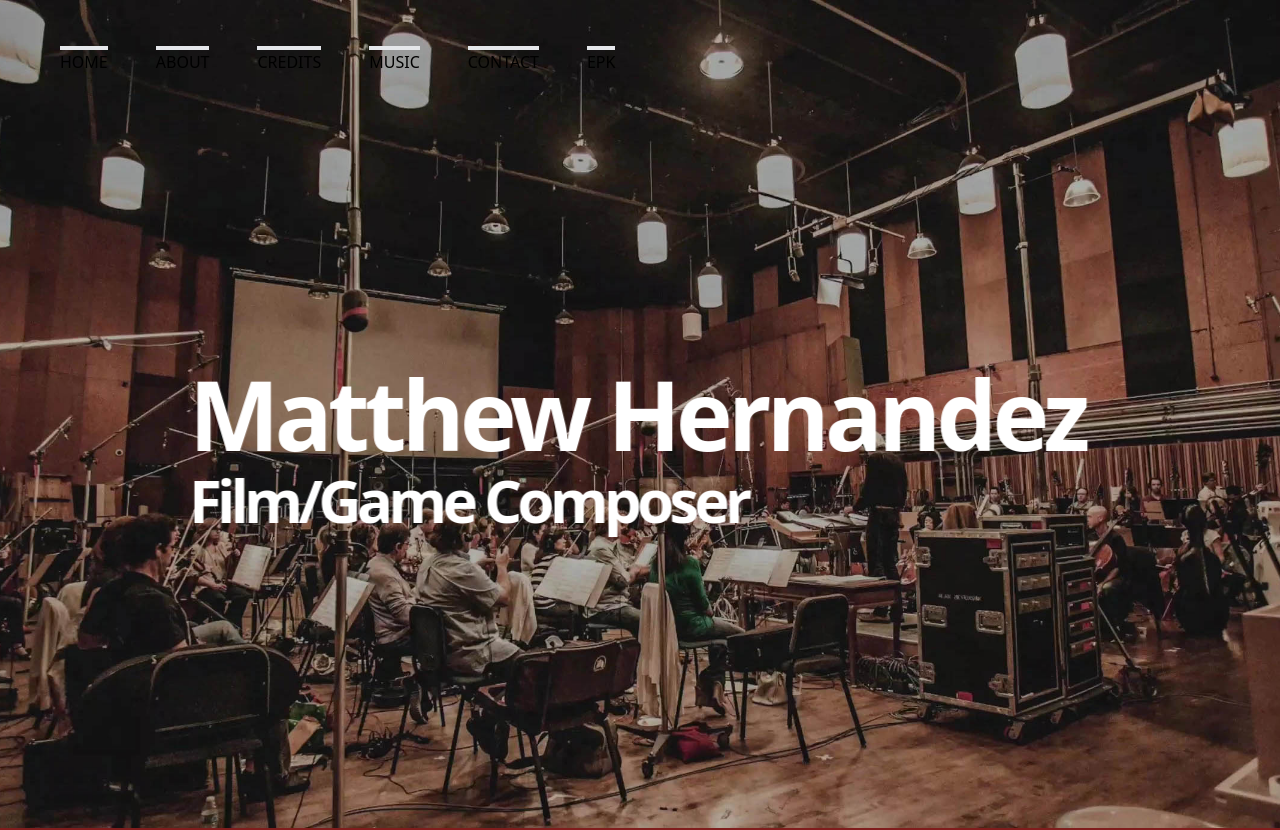
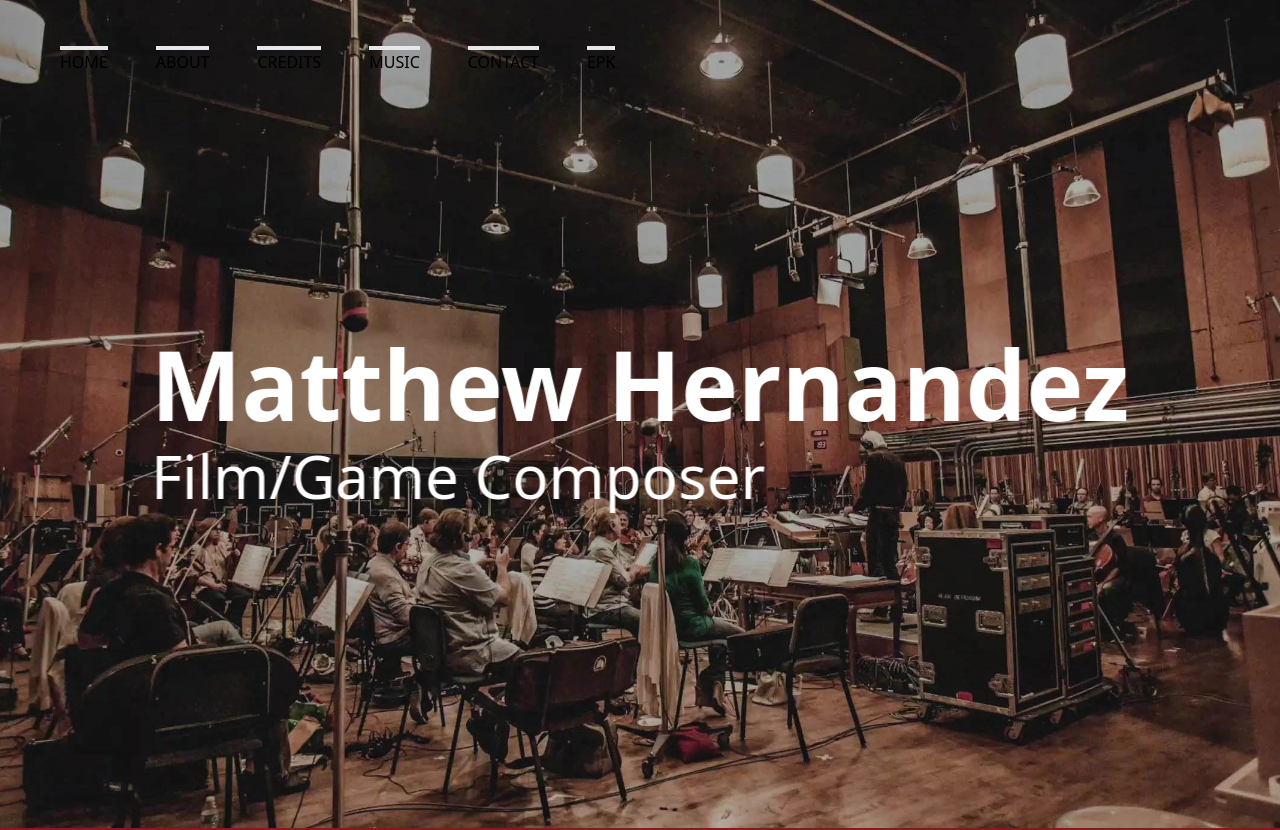
Before and after one commit to Cyber-Digital-llc/Matthews-Portfolio-Website-FE, a Next.js app: page / in a window 1280 px wide. Shown: the top 830 px of the page. Built offline with nearby package versions, Linux system fonts and the light colour scheme.

Commit message:
separated Trail logic out into its own component for global use

```diff
--- /dev/null
+++ b/components/Trail.jsx
@@ -0,0 +1,24 @@
+import React from 'react'
+import { useTrail, a } from '@react-spring/web'
+
+import styles from '../styles/Header.module.css'
+
+export const Trail = ({ open, children }) => {
+  const items = React.Children.toArray(children)
+  const trail = useTrail(items.length, {
+    config: { mass: 5, tension: 2000, friction: 200 },
+    opacity: open ? 1 : 0,
+    x: open ? 0 : 20,
+    height: open ? 110 : 0,
+    from: { opacity: 0, x: 20, height: 0 },
+  })
+  return (
+    <div>
+      {trail.map(({ height, ...style }, index) => (
+        <a.div key={index} className={styles.trailsText} style={style}>
+          <a.div style={{ height }}>{items[index]}</a.div>
+        </a.div>
+      ))}
+    </div>
+  )
+}
--- a/styles/Header.module.css
+++ b/styles/Header.module.css
@@ -1,19 +1,19 @@
 .trailsText {
     position: relative;
     width: 100%;
-    height: 80px;
-    line-height: 80px;
+    /* height: 80px; */
+    /* line-height: 80px; */
     color: white;
-    font-size: 6em;
-    font-weight: 600;
-    letter-spacing: -0.05em;
+    /* font-size: 6em;
+    font-weight: 600; */
+    /* letter-spacing: -0.05em; */
     will-change: transform, opacity;
     /* overflow: hidden; */
 }
 
 .trailsText > div {
     padding-right: 0.05em;
-    overflow: hidden;
+    /* overflow: hidden; */
 }
 
 .container {
```
